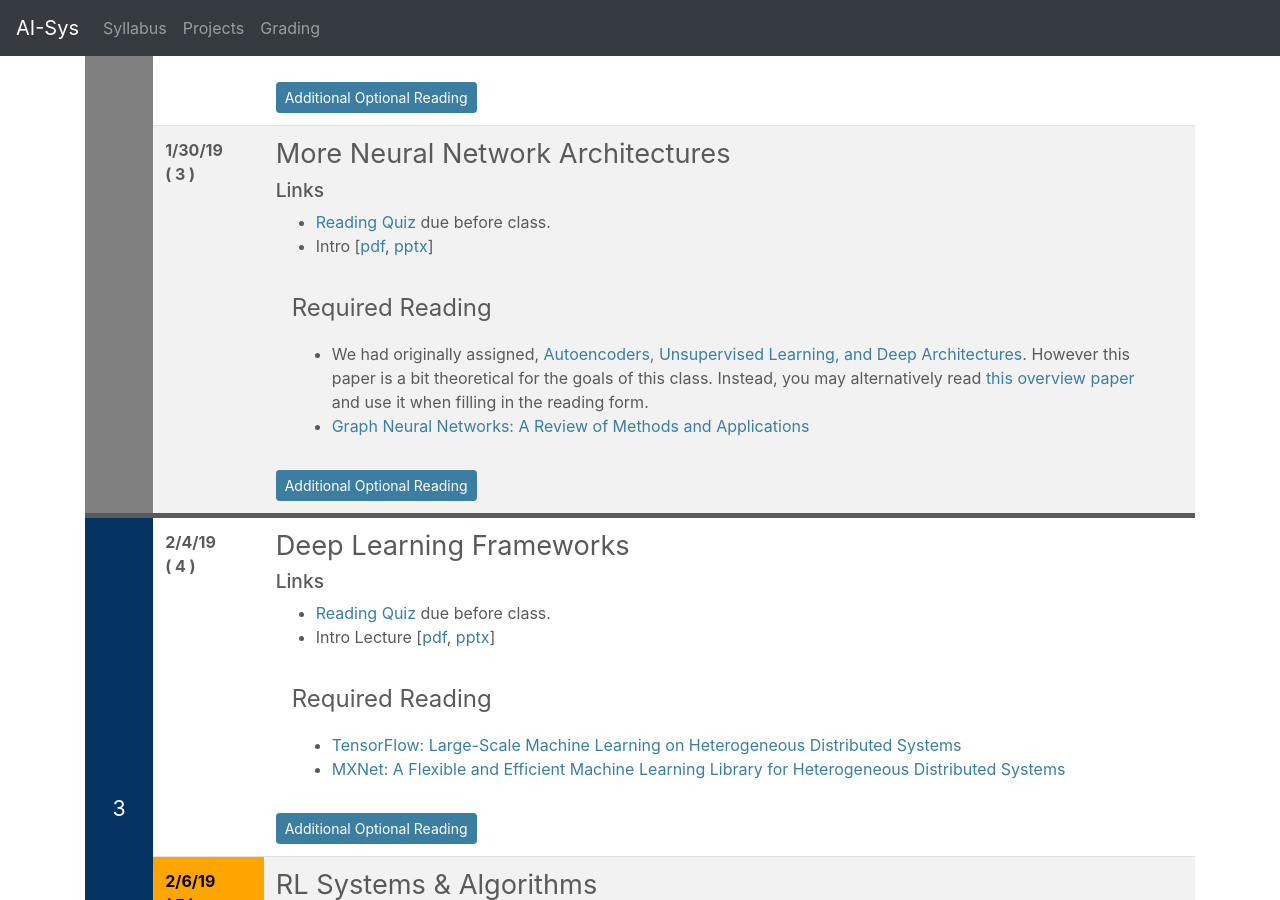
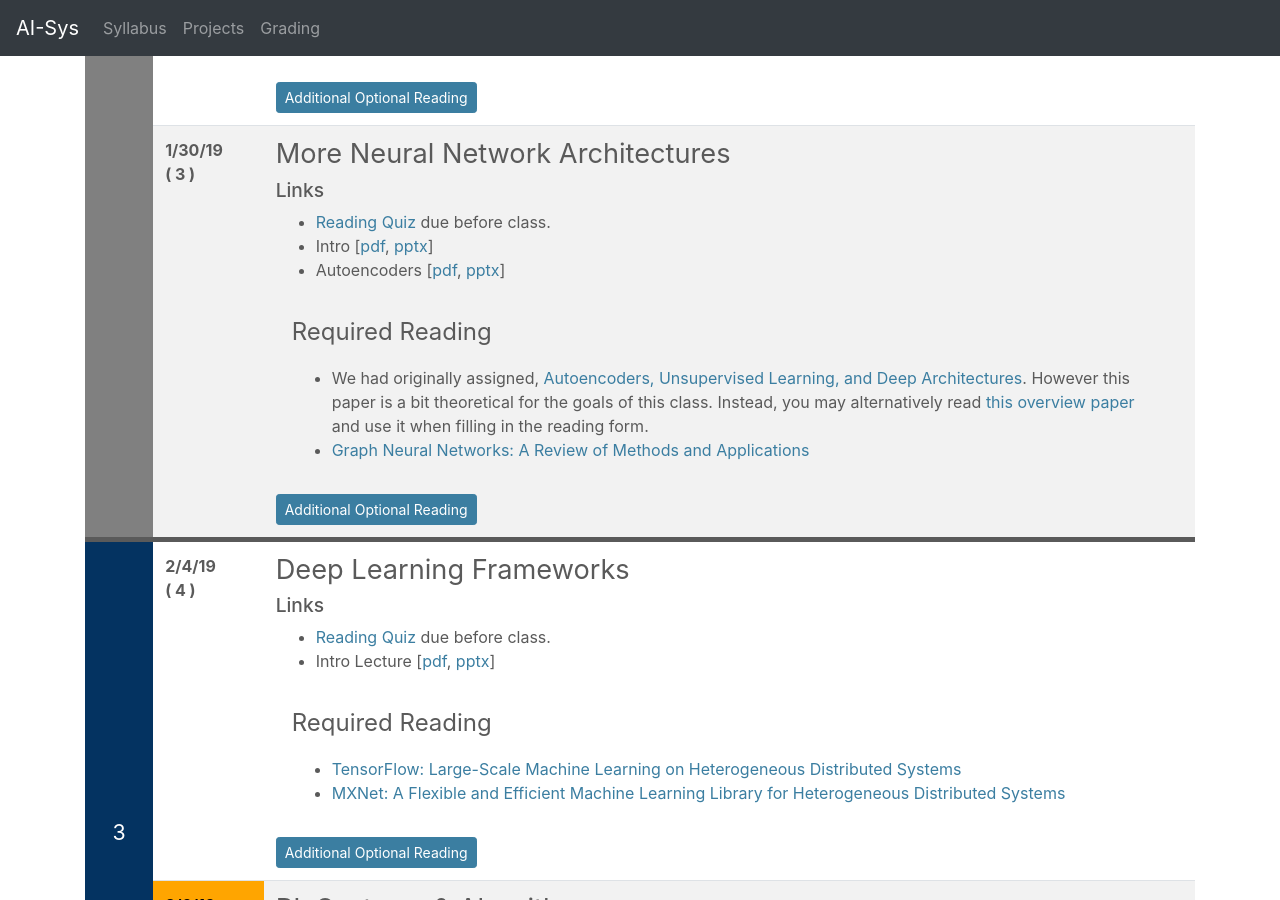
Before and after one commit to ucbrise/cs294-ai-sys-sp19, a Jekyll site: the page built from index.md, in a window 1280 px wide and 900 px high, scrolled down 1865 px. Built offline with Jekyll 4.4.1, drawn with Linux system fonts in a browser that asks for light colours; nearby versions of some CDN libraries; our own code applies the rules of GitHub Pages for plain Markdown files.

Commit message:
add lec3 autoencoders

```diff
--- a/index.md
+++ b/index.md
@@ -175,6 +175,7 @@ If you find some of the reading confusing and want a more gentle introduction, t
 ### Links
 * [Reading Quiz](https://goo.gl/forms/POkEId1xA5c9FjoI3) due before class.
 * Intro [[pdf](assets/lectures/lec03/other_networks.pdf), [pptx](assets/lectures/lec03/other_networks.pptx)]
+* Autoencoders [[pdf](assets/lectures/lec03/autoencoders.pdf), [pptx](assets/lectures/lec03/autoencoders.pptx)]
 
 
 <div class="summary" markdown="1"> </div>
```
Also changed, not shown: 2 other files.
